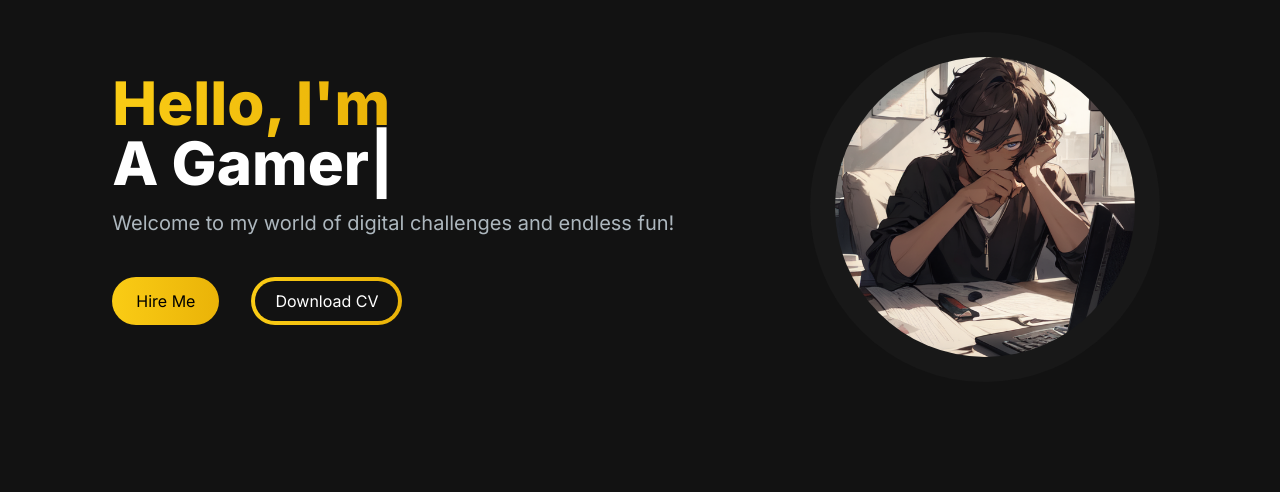
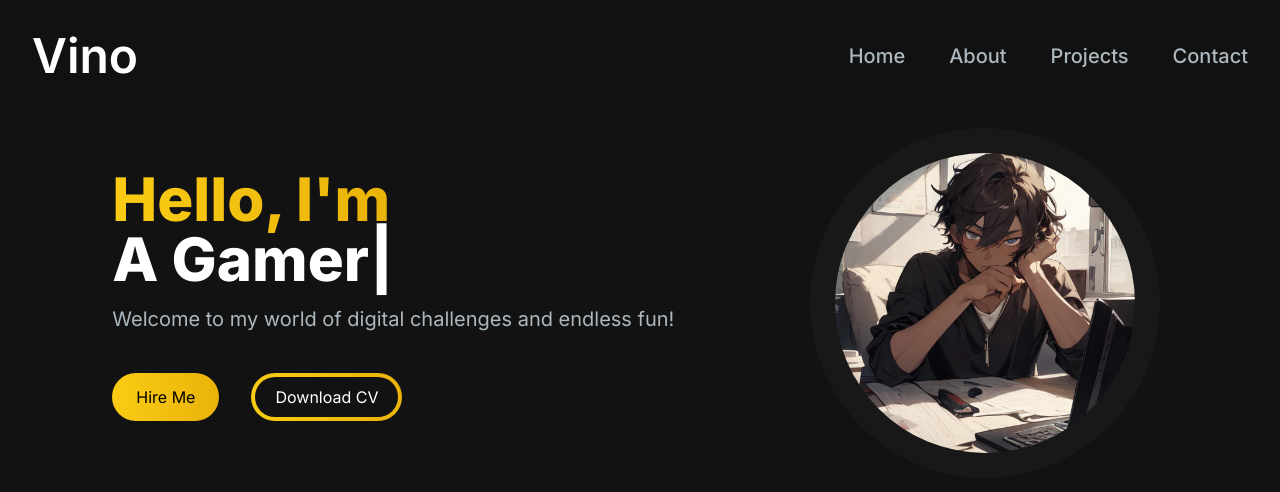
Before and after one commit to Vinoshan/Portfolio, a Next.js app: page / in a window 1280 px wide. Shown: the top 492 px of the page. Built offline with nearby package versions, Linux system fonts and the light colour scheme.

Commit message:
Added Nav with Mobile Support

```diff
--- a/package.json
+++ b/package.json
@@ -9,6 +9,7 @@
     "lint": "next lint"
   },
   "dependencies": {
+    "@heroicons/react": "^2.0.18",
     "next": "14.0.3",
     "react": "^18",
     "react-dom": "^18",
--- /dev/null
+++ b/src/app/components/MenuOverlay.jsx
@@ -0,0 +1,16 @@
+import React from "react";
+import NavLink from "./NavLink";
+
+const MenuOverlay = ({ links }) => {
+  return (
+    <ul className="flex flex-col py-4 items-center">
+      {links.map((link, index) => (
+        <li key={index}>
+          <NavLink href={link.path} title={link.title} />
+        </li>
+      ))}
+    </ul>
+  );
+};
+
+export default MenuOverlay;
--- /dev/null
+++ b/src/app/components/NavLink.jsx
@@ -0,0 +1,11 @@
+import Link from 'next/link';
+
+const NavLink = ({ href, title }) => {
+  return (
+    <Link href={href} className='block py-2 pl-3 text-[#ADB7BE] sm:text-xl rounded md: p-0 hover:text-white'>
+      {title}
+    </Link>
+  );
+};
+
+export default NavLink;
--- /dev/null
+++ b/src/app/components/Navbar.jsx
@@ -0,0 +1,78 @@
+"use client";
+import React, { useState } from "react";
+import Link from "next/link";
+import NavLink from "./NavLink";
+import { Bars3Icon, XMarkIcon } from "@heroicons/react/24/solid";
+import MenuOverlay from "./MenuOverlay";
+
+const navLinks = [
+  {
+    title: "Home",
+    path: "/",
+  },
+  {
+    title: "About",
+    path: "#about",
+  },
+  {
+    title: "Projects",
+    path: "#projects",
+  },
+  {
+    title: "Contact",
+    path: "#contact",
+  },
+];
+
+const Navbar = () => {
+  const [navbarOpen, setNavbarOpen] = useState(false);
+
+  return (
+    <nav className="fixed top-0 left-0 right-0 z-10 bg-[#121212] bg-opacity-90">
+      <div className="flex flex-wrap items-center justify-between mx-auto p-8">
+        <Link
+          href="/"
+          className="text-2xl md:text-5xl text-white font-semibold"
+        >
+          Vino
+        </Link>
+        <div className="block md:hidden">
+          {!navbarOpen ? (
+            <button
+              id="nav-toggle"
+              className="flex items-center px-3 py-2 border rounded text-slate-200 border-slate-200 hover:text-white hover:border-white"
+              onClick={() => setNavbarOpen(true)}
+            >
+              <Bars3Icon className="h-5 w-5" />
+            </button>
+          ) : (
+            <button
+              id="nav-toggle"
+              className="flex items-center px-3 py-2 border rounded text-slate-200 border-slate-200 hover:text-white hover:border-white"
+              onClick={() => setNavbarOpen(false)}
+            >
+              <XMarkIcon className="h-5 w-5" />
+            </button>
+          )}
+        </div>
+        <div className="hidden md:block md:w-auto" id="navbar-default">
+          <ul className="font-medium flex p-4 md:p-0  rounded-lg flex-row md:space-x-8 mt-0">
+            {navLinks.map((link) => {
+              return (
+                <li key={link.title}>
+                  <NavLink
+                    title={link.title}
+                    href={link.path}
+                  />
+                </li>
+              );
+            })}
+          </ul>
+        </div>
+      </div>
+      {navbarOpen ? <MenuOverlay links={navLinks} /> : null}
+    </nav>
+  );
+};
+
+export default Navbar;
--- a/src/app/page.js
+++ b/src/app/page.js
@@ -1,10 +1,12 @@
 import Image from 'next/image'
 import HeroSection from './components/HeroSection'
+import Navbar from './components/Navbar'
 
 export default function Home() {
   return (
     <main className="flex min-h-screen flex-col bg-[#121212]">
-      <div className="container mx-auto px-12 py-4">
+      <Navbar />
+      <div className="container mx-auto mt-24 px-12 py-4">
         <HeroSection />
       </div>
     </main>
```
Also changed, not shown: 1 other file (tests, documents, lock files or other folders).
